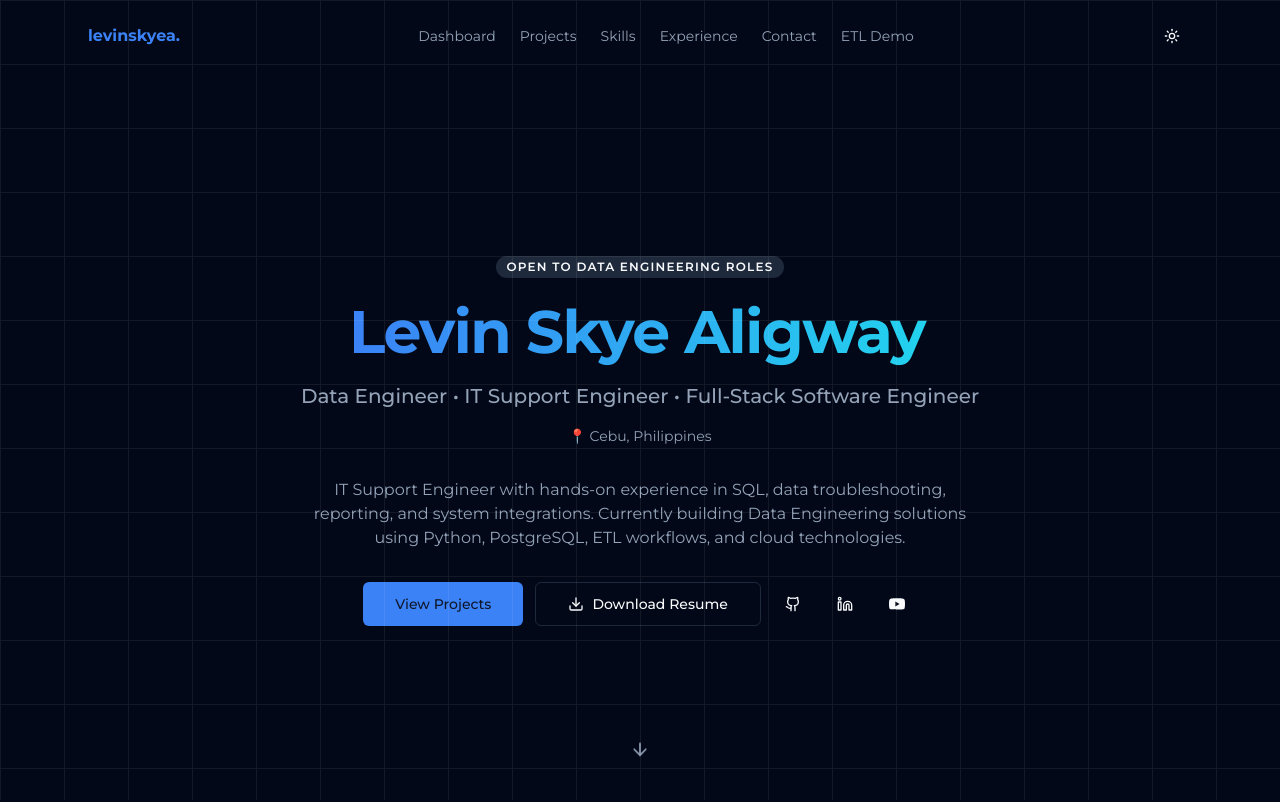
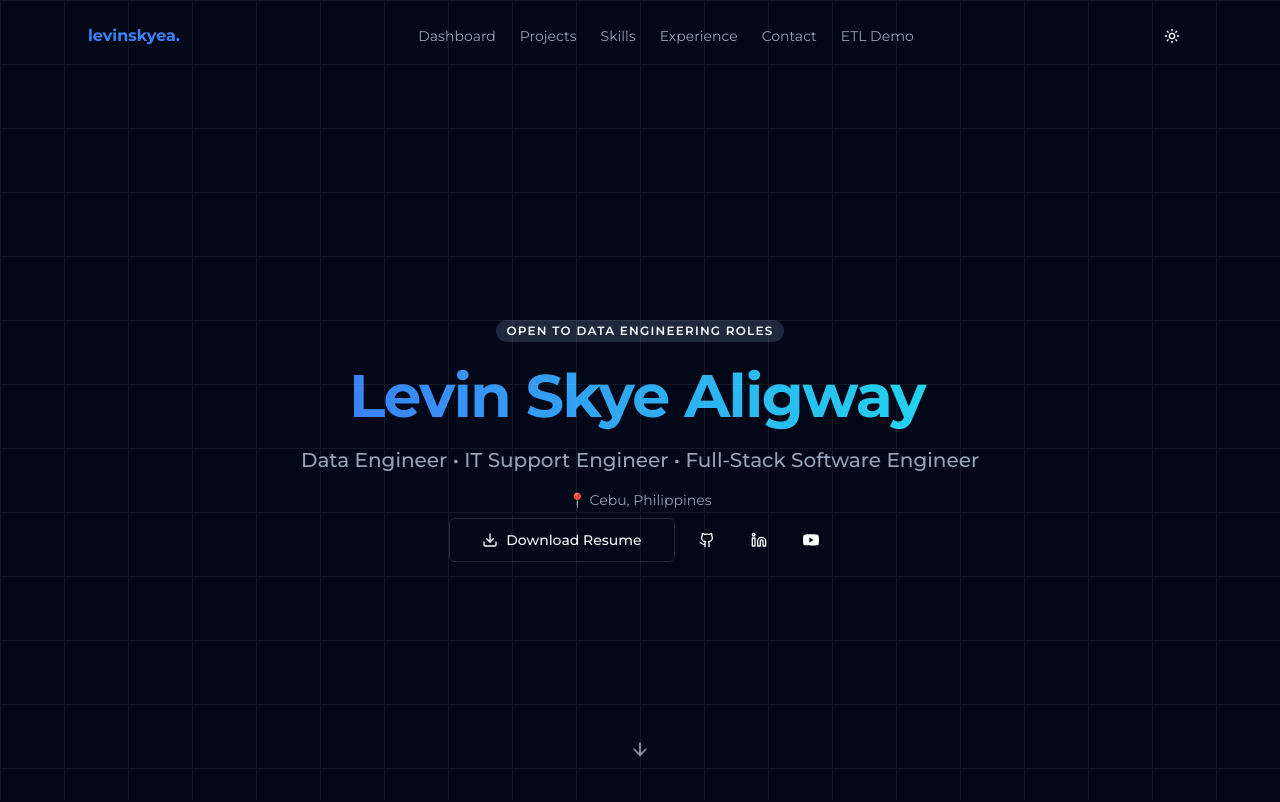
Before and after one commit to levinskyea/levin-data-engineer-portfolio, a Next.js app: page / in a window 1280 px wide. Shown: the top 802 px of the page. Built offline with nearby package versions, Linux system fonts and the light colour scheme.

Commit message:
Commented View Projects button and description from Hero

```diff
--- a/src/components/hero.tsx
+++ b/src/components/hero.tsx
@@ -88,7 +88,7 @@ export function Hero() {
           📍 Cebu, Philippines
         </motion.p>
 
-        <motion.p
+        {/* <motion.p
           initial={{ opacity: 0, y: 16 }}
           animate={{ opacity: 1, y: 0 }}
           transition={{ duration: 0.5, delay: 0.4 }}
@@ -99,7 +99,7 @@ export function Hero() {
           troubleshooting, reporting, and system integrations. Currently
           building Data Engineering solutions using Python, PostgreSQL, ETL
           workflows, and cloud technologies.{" "}
-        </motion.p>
+        </motion.p> */}
 
         <motion.div
           initial={{ opacity: 0, y: 16 }}
@@ -107,9 +107,9 @@ export function Hero() {
           transition={{ duration: 0.5, delay: 0.5 }}
           className="flex flex-wrap items-center justify-center gap-3"
         >
-          <Button size="lg" onClick={() => scrollTo("projects")}>
+          {/* <Button size="lg" onClick={() => scrollTo("projects")}>
             View Projects
-          </Button>
+          </Button> */}
           <Button size="lg" variant="outline" asChild>
             <a href="/resume.pdf" download aria-label="Download resume PDF">
               <Download className="mr-2 h-4 w-4" />
```
